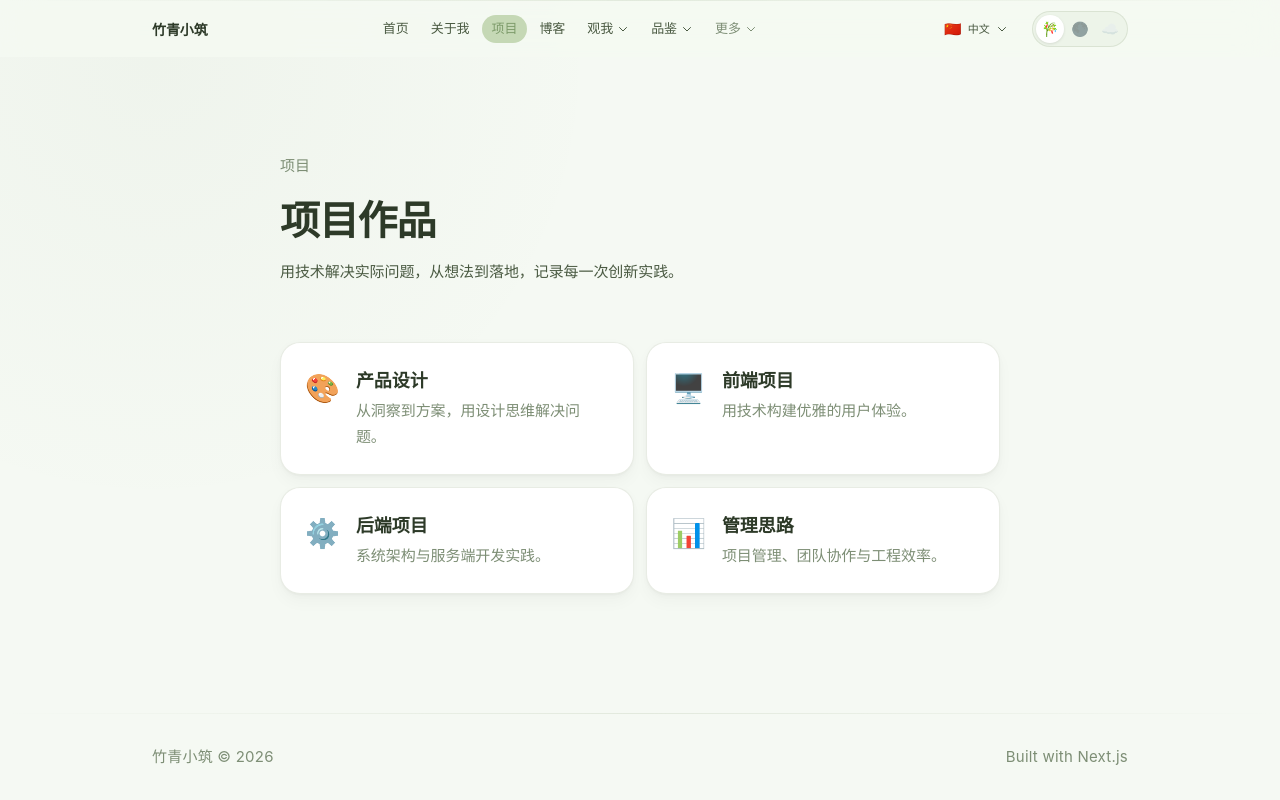
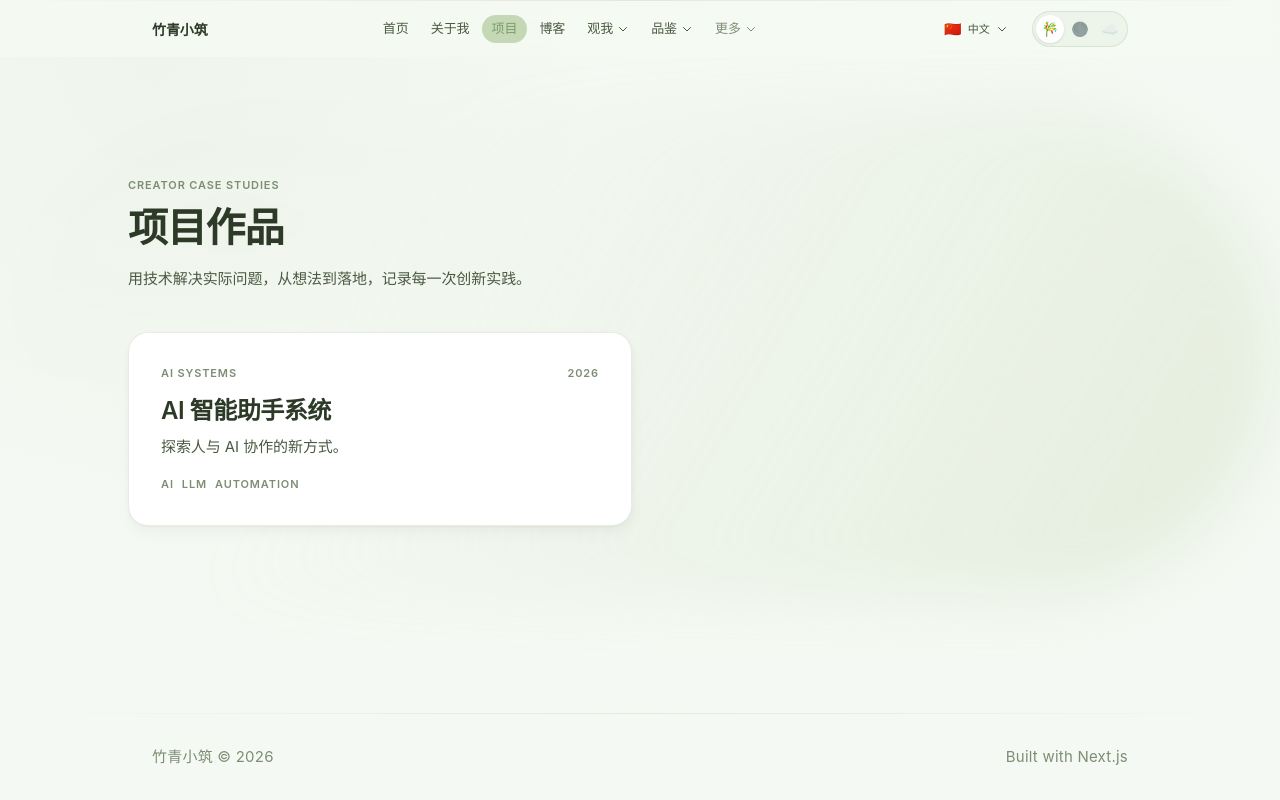
Before and after one commit to Lucky-BQR/personal-site, a Next.js app: page /projects in a window 1280 px wide. Built offline with nearby package versions, Linux system fonts and the light colour scheme.

Commit message:
feat: build project case study system

```diff
--- /dev/null
+++ b/content/projects/ai-assistant.mdx
@@ -0,0 +1,19 @@
+---
+slug: ai-assistant
+title: AI 智能助手系统
+summary: 探索人与 AI 协作的新方式。
+year: 2026
+category: AI Systems
+technologies: AI, LLM, Automation
+---
+
+## Challenge
+让智能工具真正进入日常工作流，减少重复劳动并保留人的判断。
+
+## Architecture
+- 对话与任务编排层
+- 工具调用与自动化层
+- 可复用的知识上下文层
+
+## Reflection
+技术的价值不只是自动完成任务，也在于帮助人获得更多创造空间。
--- /dev/null
+++ b/src/app/projects/[slug]/page.tsx
@@ -0,0 +1,11 @@
+import { notFound } from 'next/navigation';
+import ArchitectureBlock from '@/components/projects/ArchitectureBlock';
+import CaseStudySection from '@/components/projects/CaseStudySection';
+import ReflectionSection from '@/components/projects/ReflectionSection';
+import { getProject, getProjects } from '@/lib/content/projects';
+
+export function generateStaticParams() { return getProjects().map((project) => ({ slug: project.slug })); }
+export default async function ProjectPage({ params }: { params: Promise<{ slug: string }> }) {
+  const { slug } = await params; const project = getProject(slug); if (!project) notFound();
+  return <div className="container-reading spatial-section"><header className="section-header motion-reveal mb-12"><p className="section-header-eyebrow type-meta">{project.category} · {project.year}</p><h1 className="section-header-title type-heading-xl">{project.title}</h1><p className="section-header-description type-body">{project.summary}</p><div className="flex flex-wrap gap-2 mt-6">{project.technologies.map((tech) => <span key={tech} className="card-meta rounded-full border px-3 py-1" style={{ borderColor: 'var(--color-border)' }}>{tech}</span>)}</div></header><CaseStudySection title="创作背景">{project.challenge}</CaseStudySection><CaseStudySection title="系统架构"><ArchitectureBlock items={project.architecture} /></CaseStudySection><ReflectionSection text={project.reflection} /></div>;
+}
--- a/src/app/projects/page.tsx
+++ b/src/app/projects/page.tsx
@@ -1,22 +1,4 @@
-'use client';
-import Link from 'next/link';
-import { useLanguage } from '@/components/language/LanguageProvider';
-const categories = [
-  { slug: 'product-design', icon: '🎨', label: 'design', desc: 'design_desc' },
-  { slug: 'frontend', icon: '🖥️', label: 'frontend', desc: 'frontend_desc' },
-  { slug: 'backend', icon: '⚙️', label: 'backend', desc: 'backend_desc' },
-  { slug: 'management', icon: '📊', label: 'management', desc: 'management_desc' },
-];
-export default function ProjectsPage() {
-  const { t } = useLanguage();
-  return (<div className="max-w-3xl mx-auto px-6 py-20 sm:py-24">
-    <p className="text-[10px] font-semibold uppercase tracking-[0.12em] mb-5" style={{color:'var(--color-textMuted)'}}>{t('projects','title')}</p>
-    <h1 className="text-[clamp(1.35rem,4vw,2rem)] mb-4" style={{color:'var(--color-text)'}}>{t('projects','subtitle')}</h1>
-    <p className="text-[15px] leading-relaxed mb-14" style={{color:'var(--color-textSecondary)',lineHeight:1.75}}>{t('projects','desc')}</p>
-    <div className="grid grid-cols-1 sm:grid-cols-2 gap-3">
-      {categories.map(cat=>(<Link key={cat.slug} href={`/projects/category?slug=${cat.slug}`} className="group rounded-[1.25rem] border p-6 transition-all duration-300" style={{backgroundColor:'var(--color-card)',borderColor:'var(--color-border)',boxShadow:'0 1px 2px var(--color-shadow-sm), 0 2px 8px var(--color-shadow-sm), 0 8px 16px var(--color-shadow-sm)'}}>
-        <div className="flex items-start gap-4"><span className="text-[28px]">{cat.icon}</span><div><h3 className="font-semibold text-[14px] mb-1" style={{color:'var(--color-text)'}}>{t('projects',cat.label)}</h3><p className="text-[12px] leading-relaxed" style={{color:'var(--color-textMuted)'}}>{t('projects',cat.desc)}</p></div></div>
-      </Link>))}
-    </div>
-  </div>);
-}
+import ProjectGrid from '@/components/projects/ProjectGrid';
+import ProjectHero from '@/components/projects/ProjectHero';
+import { getProjects } from '@/lib/content/projects';
+export default function ProjectsPage() { return <div className="container-main spatial-section"><ProjectHero /><ProjectGrid projects={getProjects()} /></div>; }
--- /dev/null
+++ b/src/components/projects/ArchitectureBlock.tsx
@@ -0,0 +1 @@
+export default function ArchitectureBlock({ items }: { items: string[] }) { return <div className="card-base"><p className="card-meta mb-4">SYSTEM ARCHITECTURE</p><ol className="space-y-3">{items.map((item, index) => <li key={item} className="flex gap-3 type-body"><span className="type-meta" style={{ color: 'var(--color-accent)' }}>0{index + 1}</span><span>{item}</span></li>)}</ol></div>; }
--- /dev/null
+++ b/src/components/projects/CaseStudySection.tsx
@@ -0,0 +1 @@
+export default function CaseStudySection({ title, children }: { title: string; children: React.ReactNode }) { return <section className="spatial-section-compact" aria-labelledby={title}><h2 id={title} className="type-heading mb-4">{title}</h2><div className="type-body" style={{ color: 'var(--color-textSecondary)' }}>{children}</div></section>; }
--- /dev/null
+++ b/src/components/projects/ProjectCard.tsx
@@ -0,0 +1,3 @@
+import Link from 'next/link';
+import type { ProjectCaseStudy } from '@/types/project';
+export default function ProjectCard({ project }: { project: ProjectCaseStudy }) { return <Link href={`/projects/${project.slug}`} className="card-base group"><div className="flex items-start justify-between gap-4 mb-4"><span className="card-meta">{project.category}</span><time className="card-meta">{project.year}</time></div><h2 className="card-title mb-2">{project.title}</h2><p className="card-description mb-4">{project.summary}</p><div className="flex flex-wrap gap-2">{project.technologies.map((tech) => <span key={tech} className="card-meta">{tech}</span>)}</div></Link>; }
--- /dev/null
+++ b/src/components/projects/ProjectGrid.tsx
@@ -0,0 +1,3 @@
+import type { ProjectCaseStudy } from '@/types/project';
+import ProjectCard from './ProjectCard';
+export default function ProjectGrid({ projects }: { projects: ProjectCaseStudy[] }) { return <div className="grid grid-cols-1 md:grid-cols-2 spatial-card-grid">{projects.map((project) => <ProjectCard key={project.slug} project={project} />)}</div>; }
--- /dev/null
+++ b/src/components/projects/ProjectHero.tsx
@@ -0,0 +1,3 @@
+'use client';
+import { useLanguage } from '@/components/language/LanguageProvider';
+export default function ProjectHero() { const { t } = useLanguage(); return <header className="section-header motion-reveal mb-12"><p className="section-header-eyebrow type-meta">Creator Case Studies</p><h1 className="section-header-title type-heading-xl">{t('projects', 'subtitle')}</h1><p className="section-header-description type-body">{t('projects', 'desc')}</p></header>; }
--- /dev/null
+++ b/src/components/projects/ReflectionSection.tsx
@@ -0,0 +1 @@
+export default function ReflectionSection({ text }: { text: string }) { return <section className="card-base mt-8" aria-labelledby="project-reflection-title"><p className="card-meta mb-3">REFLECTION</p><h2 id="project-reflection-title" className="type-heading mb-3">创造反思</h2><p className="type-body" style={{ color: 'var(--color-textSecondary)' }}>{text}</p></section>; }
--- /dev/null
+++ b/src/lib/content/projects.ts
@@ -0,0 +1,15 @@
+import fs from 'node:fs';
+import path from 'node:path';
+import type { ProjectCaseStudy } from '@/types/project';
+
+const directory = path.join(process.cwd(), 'content', 'projects');
+function parse(fileName: string): ProjectCaseStudy {
+  const raw = fs.readFileSync(path.join(directory, fileName), 'utf8');
+  const [frontmatter = '', body = ''] = raw.split(/^---\s*$/m).slice(1);
+  const fields = Object.fromEntries(frontmatter.split('\n').flatMap((line) => { const match = line.match(/^([\w-]+):\s*(.*)$/); return match ? [[match[1], match[2].trim()]] : []; }));
+  const sections = Object.fromEntries(body.split(/^##\s+/m).slice(1).map((part) => { const [heading, ...lines] = part.trim().split('\n'); return [heading.toLowerCase(), lines.join('\n').trim()]; }));
+  const list = (value = '') => value.split('\n').map((line) => line.replace(/^[-*]\s*/, '').trim()).filter(Boolean);
+  return { slug: fields.slug || fileName.replace(/\.mdx?$/, ''), title: fields.title || '', summary: fields.summary || '', year: fields.year || '', category: fields.category || '', technologies: (fields.technologies || '').split(',').map((item) => item.trim()).filter(Boolean), challenge: sections.challenge || '', architecture: list(sections.architecture), reflection: sections.reflection || '' };
+}
+export function getProjects(): ProjectCaseStudy[] { if (!fs.existsSync(directory)) return []; return fs.readdirSync(directory).filter((file) => /\.mdx?$/.test(file)).map(parse).sort((a, b) => b.year.localeCompare(a.year)); }
+export function getProject(slug: string) { return getProjects().find((project) => project.slug === slug); }
--- /dev/null
+++ b/src/types/project.ts
@@ -0,0 +1,11 @@
+export interface ProjectCaseStudy {
+  slug: string;
+  title: string;
+  summary: string;
+  year: string;
+  category: string;
+  technologies: string[];
+  challenge: string;
+  architecture: string[];
+  reflection: string;
+}
```
